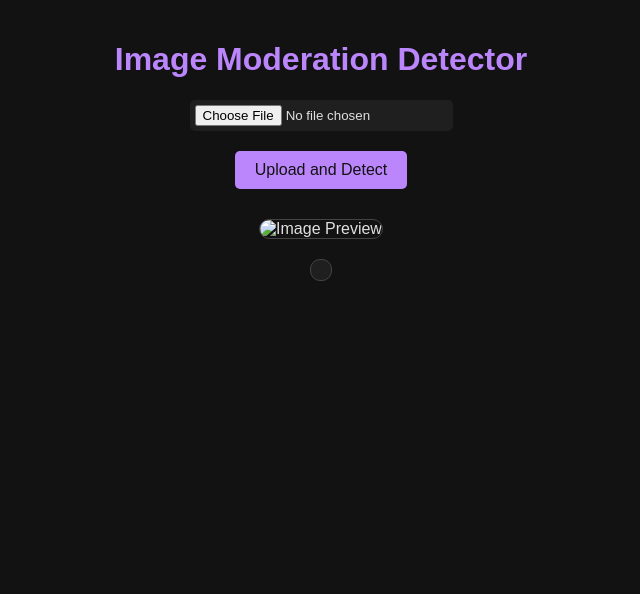
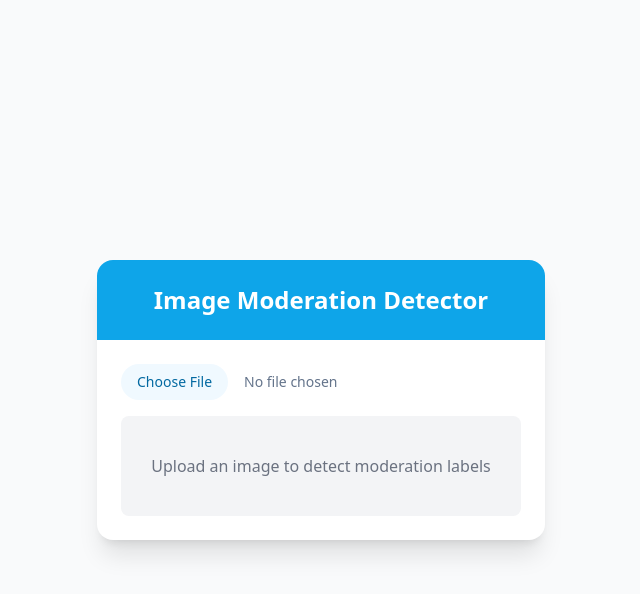
Before and after one commit to lbrenman/image-moderation-app-nodejs, a website: page public/index.html in a window 1280 px wide. Shown: the whole page, without its empty margins (319-959 px from the left). Drawn offline with nearby package versions, Linux system fonts and the light colour scheme.

Commit message:
Updated front end

```diff
--- a/public/app.js
+++ b/public/app.js
@@ -1,13 +1,15 @@
-document.getElementById('uploadButton').addEventListener('click', () => {
-    const fileInput = document.getElementById('fileInput');
-    const file = fileInput.files[0];
+document.getElementById('fileInput').addEventListener('change', (event) => {
+    const file = event.target.files[0];
+    const imagePreview = document.getElementById('imagePreview');
+    const moderationLabels = document.getElementById('moderationLabels');
 
     if (file && file.type === 'image/jpeg') {
         const reader = new FileReader();
         reader.onloadend = () => {
-            const base64Image = reader.result.split(',')[1];
-            document.getElementById('imagePreview').src = reader.result;
-            detectModerationLabels(base64Image);
+            imagePreview.src = reader.result;
+            imagePreview.classList.remove('hidden');
+            moderationLabels.innerHTML = '<p class="text-gray-500">Analyzing image...</p>';
+            detectModerationLabels(reader.result.split(',')[1]);
         };
         reader.readAsDataURL(file);
     } else {
@@ -16,6 +18,8 @@ document.getElementById('uploadButton').addEventListener('click', () => {
 });
 
 function detectModerationLabels(base64Image) {
+    const moderationLabels = document.getElementById('moderationLabels');
+
     fetch('/api/detect-moderation', {
         method: 'POST',
         headers: {
@@ -29,25 +33,32 @@ function detectModerationLabels(base64Image) {
     })
     .catch(error => {
         console.error('Error:', error);
-        alert('An error occurred while detecting moderation labels.');
+        moderationLabels.innerHTML = `
+            <p class="text-red-500">Error detecting moderation labels</p>
+        `;
     });
 }
 
 function displayModerationLabels(labels) {
     const moderationLabelsDiv = document.getElementById('moderationLabels');
-    moderationLabelsDiv.innerHTML = '';
 
     if (labels.length === 0) {
-        moderationLabelsDiv.textContent = 'No moderation labels detected.';
+        moderationLabelsDiv.innerHTML = `
+            <p class="text-green-500">No moderation labels detected</p>
+        `;
         return;
     }
 
-    const ul = document.createElement('ul');
-    labels.forEach(label => {
-        const li = document.createElement('li');
-        li.textContent = label.Name;
-        ul.appendChild(li);
-    });
+    const labelsList = labels.map(label =>
+        `<li class="bg-white rounded-md p-2 my-1 shadow-sm">
+            ${label.Name}
+        </li>`
+    ).join('');
 
-    moderationLabelsDiv.appendChild(ul);
+    moderationLabelsDiv.innerHTML = `
+        <div>
+            <h3 class="text-lg font-semibold mb-2 text-gray-700">Detected Labels:</h3>
+            <ul class="space-y-2">${labelsList}</ul>
+        </div>
+    `;
 }
--- a/public/index.html
+++ b/public/index.html
@@ -4,72 +4,47 @@
     <meta charset="UTF-8">
     <meta name="viewport" content="width=device-width, initial-scale=1.0">
     <title>Image Moderation Detector</title>
-    <style>
-        body {
-            font-family: 'Arial', sans-serif;
-            margin: 0;
-            padding: 20px;
-            background-color: #121212;
-            color: #e0e0e0;
-            display: flex;
-            flex-direction: column;
-            align-items: center;
-        }
-        h1 {
-            color: #bb86fc;
-        }
-        input[type="file"] {
-            margin-bottom: 10px;
-            padding: 5px;
-            border: none;
-            border-radius: 5px;
-            background-color: #1f1f1f;
-            color: #e0e0e0;
-        }
-        button {
-            padding: 10px 20px;
-            margin-top: 10px;
-            border: none;
-            border-radius: 5px;
-            background-color: #bb86fc;
-            color: #121212;
-            font-size: 16px;
-            cursor: pointer;
-            transition: background-color 0.3s ease;
-        }
-        button:hover {
-            background-color: #9b59b6;
-        }
-        #imageContainer {
-            margin-top: 20px;
-            max-width: 100%;
-            text-align: center;
-        }
-        #imagePreview {
-            max-width: 200px;
-            height: auto;
-            border: 1px solid #444;
-            border-radius: 10px;
-            margin-top: 10px;
-        }
-        #moderationLabels {
-            margin-top: 20px;
-            padding: 10px;
-            border: 1px solid #444;
-            border-radius: 10px;
-            background-color: #1f1f1f;
-        }
-    </style>
+    <script src="https://cdn.tailwindcss.com"></script>
+    <link href="https://fonts.googleapis.com/css2?family=Inter:wght@300;400;600&display=swap" rel="stylesheet">
 </head>
-<body>
-    <h1>Image Moderation Detector</h1>
-    <input type="file" id="fileInput" accept="image/jpeg">
-    <button id="uploadButton">Upload and Detect</button>
-    <div id="imageContainer">
-        <img id="imagePreview" src="" alt="Image Preview">
+<body class="bg-gray-50 min-h-screen flex items-center justify-center p-4 font-inter">
+    <div class="w-full max-w-md bg-white shadow-xl rounded-2xl overflow-hidden">
+        <div class="bg-sky-500 text-white p-6 text-center">
+            <h1 class="text-2xl font-semibold">Image Moderation Detector</h1>
+        </div>
+
+        <div class="p-6 space-y-4">
+            <div class="flex flex-col items-center">
+                <input
+                    type="file"
+                    id="fileInput"
+                    accept="image/jpeg"
+                    class="block w-full text-sm text-slate-500
+                    file:mr-4 file:py-2 file:px-4
+                    file:rounded-full file:border-0
+                    file:text-sm file:bg-sky-50 file:text-sky-700
+                    hover:file:bg-sky-100
+                    cursor-pointer"
+                >
+            </div>
+
+            <div id="imageContainer" class="mt-4 text-center">
+                <img
+                    id="imagePreview"
+                    src=""
+                    alt="Image Preview"
+                    class="max-w-full max-h-64 mx-auto rounded-lg shadow-md hidden"
+                >
+            </div>
+
+            <div
+                id="moderationLabels"
+                class="mt-4 bg-gray-100 rounded-lg p-4 text-center min-h-[100px] flex items-center justify-center"
+            >
+                <p class="text-gray-500">Upload an image to detect moderation labels</p>
+            </div>
+        </div>
     </div>
-    <div id="moderationLabels"></div>
-
     <script src="app.js"></script>
 </body>
 </html>
```
